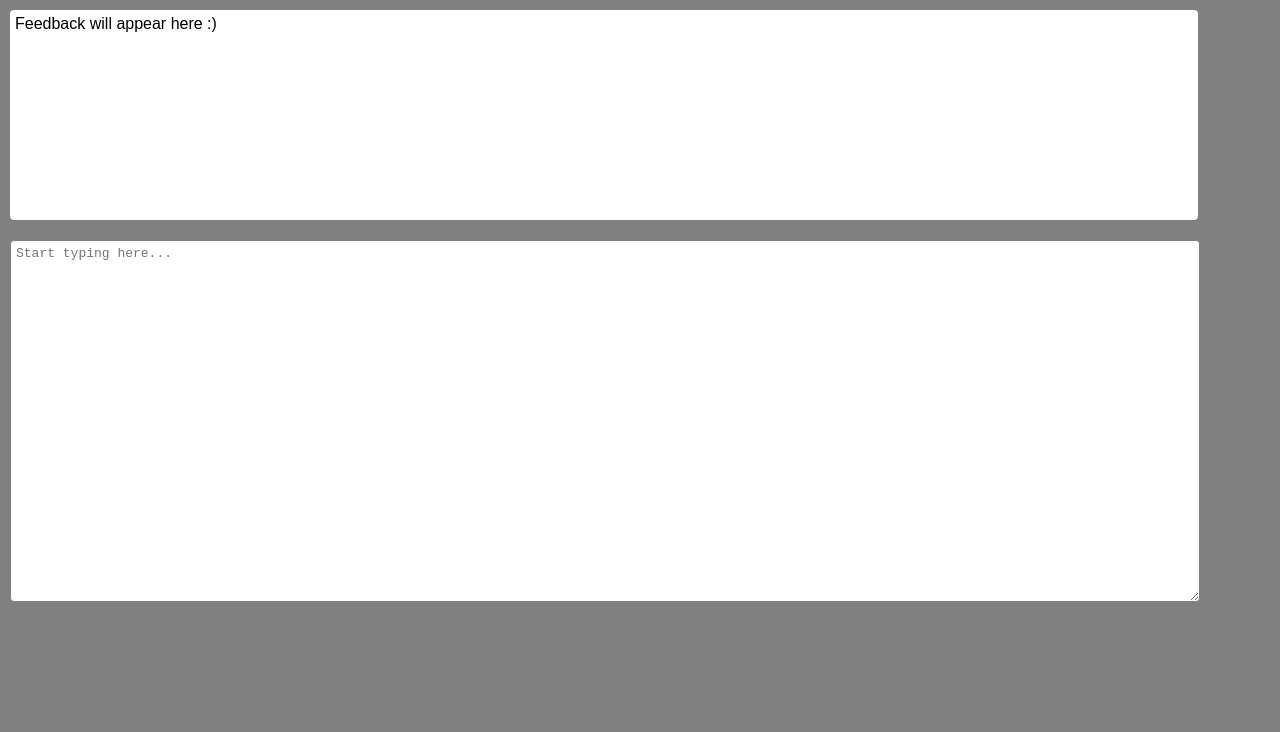
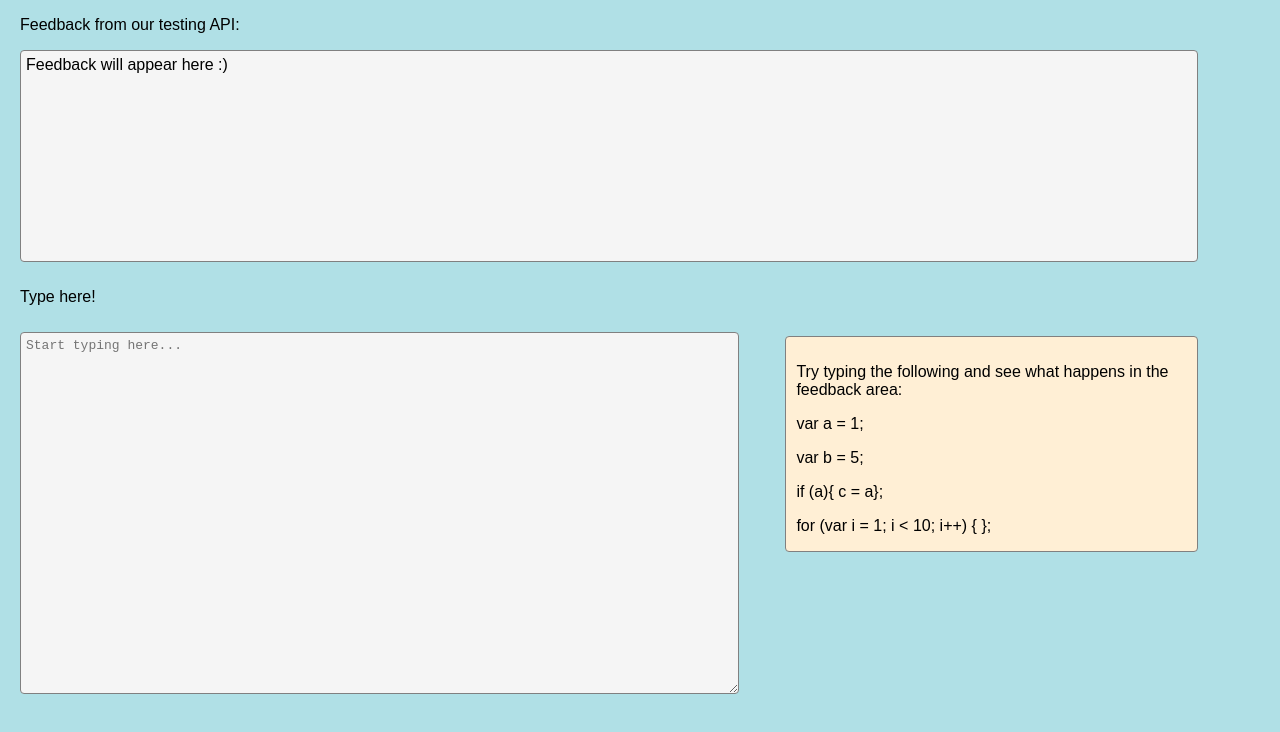
Before and after one commit to LindsayElia/khan-academy-comparison-tool, a website with bundled scripts: page index.html in a window 1280 px wide. Built offline with nearby package versions, Linux system fonts and the light colour scheme.

Commit message:
spruce up styling

```diff
--- a/index.html
+++ b/index.html
@@ -12,10 +12,27 @@
 
 <body>
 
-	<div id="feedback_area">Feedback will appear here :)</div>
+	<div class="primary-div">
+		<p>Feedback from our testing API:</p>
+		<div id="feedback_area">Feedback will appear here :)</div>
+	</div>
 
-	<textarea name="user_input" rows="30" id="user_input" placeholder="Start typing here..."></textarea>
+	<div class="secondary-div">
 
+		<div class="float-left">
+			<p>Type here!</p>
+			<textarea name="user_input" rows="30" id="user_input" placeholder="Start typing here..."></textarea>
+		</div>
+
+		<div class="instructions">
+			<p>Try typing the following and see what happens in the feedback area:</p>
+			<p>var a = 1;</p>
+			<p>var b = 5;</p>
+			<p>if (a){ c = a};</p>
+			<p>for (var i = 1; i &#60; 10; i++) {  };</p>
+		</div>
+
+	</div>
 
 
 
--- a/main.css
+++ b/main.css
@@ -3,24 +3,54 @@ body {
 	margin: 0;
 	padding: 0;
 	font-size: 1em;
-	background-color: gray;
+	background-color: #b0e0e6; /* powderblue */
 }
 
 #feedback_area {
-	width: 92%;
-	background-color: white;
-	margin: 10px;
+	margin: 10px 0;
 	padding: 5px;
 	height: 200px;
+	border: 1px solid gray;
 	border-radius: 4px;
+	background-color: #f5f5f5; /* whitesmoke */
 }
 
 #user_input {
-	width: 92%;
-	margin: 10px;
+	margin: 10px 0;
 	padding: 5px;
     height: 350px;
     border: 1px solid gray;
 	border-radius: 4px;
 	font-size: 1em;
+	background-color: #f5f5f5; /* whitesmoke */
+	width: 100%;
 }
+
+.primary-div,
+.secondary-div {
+	background-color: #b0e0e6; /* powderblue
+	/*background-color: yellow;*/
+	margin-left: 20px;
+	width: 92%;
+}
+
+.secondary-div {
+	display: inline-block;
+}
+
+.float-left {
+	float: left;
+	width: 60%;
+}
+
+.instructions {
+	background-color: #ffefd5; /* papayawhip */
+	/*background-color: pink;*/
+	border: 1px solid gray;
+	border-radius: 4px;
+	padding-top: 10px;
+	padding-left: 10px;
+	max-width: 40%;
+	margin-left: 65%;
+	margin-top: 4em;
+}
```
